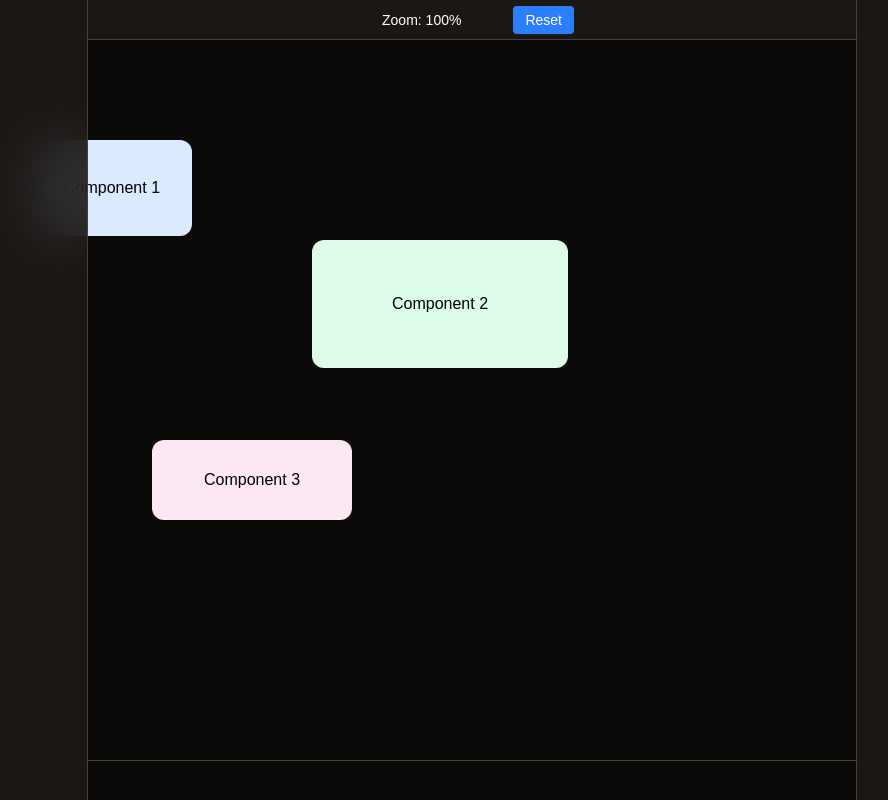
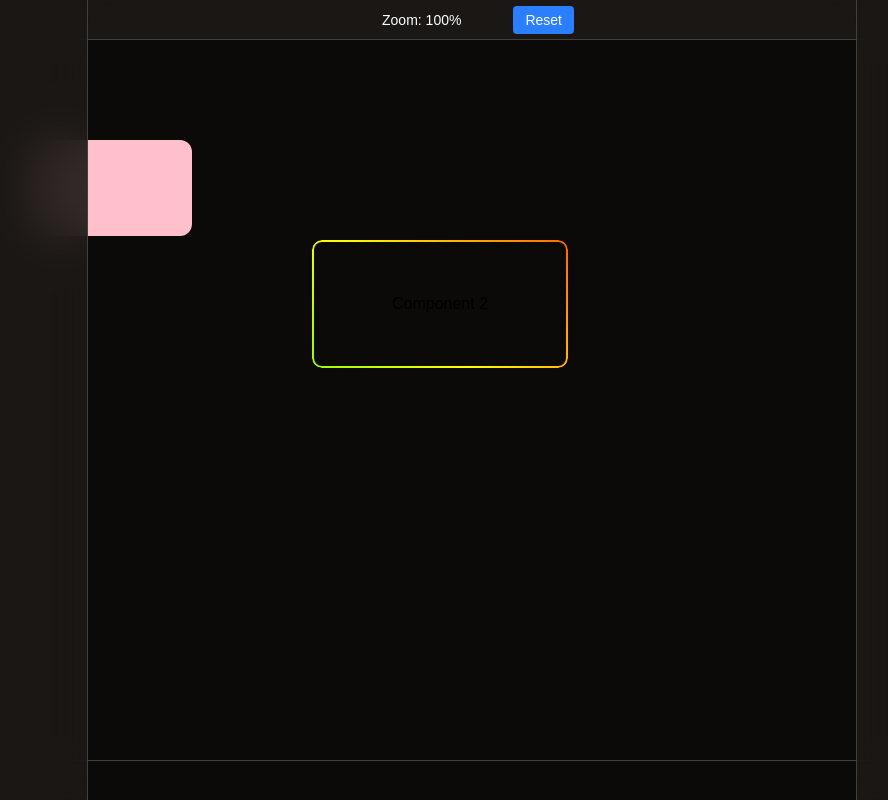
Before and after one commit to flo-olhn/scene-lab-app, a Next.js app in the folder frontend/: page /editor in a window 1280 px wide. Shown: the whole page, without its empty margins (168-1056 px from the left). Built offline with nearby package versions, Linux system fonts and the light colour scheme.

Commit message:
Exploring components customization

```diff
--- a/frontend/src/features/scene-editor/components/Canvas.tsx
+++ b/frontend/src/features/scene-editor/components/Canvas.tsx
@@ -1,7 +1,7 @@
-import { useState, useRef, useEffect } from 'react';
-import { LeftPanel } from './LeftPanel';
-import { RightPanel } from './RightPanel';
-import { SelectIndicator } from './SelectIndicator';
+import React, { useState, useRef, useEffect } from "react";
+import { LeftPanel } from "./LeftPanel";
+import { RightPanel } from "./RightPanel";
+import { SelectIndicator } from "./SelectIndicator";
 
 export const Canvas = () => {
   const [scale, setScale] = useState(1);
@@ -17,13 +17,32 @@ export const Canvas = () => {
 
   // Ajout des Components éditables
   const [elements, setElements] = useState([
-    { id: 1, x: 200, y: 100, width: 160, height: 96, color: 'blue', content: 'Component 1' },
-    { id: 2, x: 480, y: 200, width: 256, height: 128, color: 'green', content: 'Component 2' },
-    { id: 3, x: 320, y: 400, width: 200, height: 80, color: 'pink', content: 'Component 3' },
+    {
+      id: 1,
+      type: "rectangle",
+      x: 200,
+      y: 100,
+      width: 160,
+      height: 96,
+      color: "pink",
+      content: "",
+    },
+    {
+      id: 2,
+      type: "frame",
+      x: 480,
+      y: 200,
+      width: 256,
+      height: 128,
+      color: "",
+      content: "Component 2",
+    },
   ]);
 
   // Gestion de la sélection
-  const [selectedElementId, setSelectedElementId] = useState<number | null>(null);
+  const [selectedElementId, setSelectedElementId] = useState<number | null>(
+    null
+  );
   const [isMovingElement, setIsMovingElement] = useState(false);
   const [elementDragStart, setElementDragStart] = useState({ x: 0, y: 0 });
   //const [mousePosition, setMousePosition] = useState({ x: 0, y: 0, wsX: 0, wsY: 0 });
@@ -56,7 +75,8 @@ export const Canvas = () => {
     const mouseY: number = e.clientY - rect.top;
 
     // Conversion des coordonnées actuelles
-    const { workspaceX, workspaceY }: WorkspaceCoordinates = clientToWorkspaceCoordinates(e.clientX, e.clientY);
+    const { workspaceX, workspaceY }: WorkspaceCoordinates =
+      clientToWorkspaceCoordinates(e.clientX, e.clientY);
 
     // Calcul du nouveau décalage pour garder le point focal sous la souris
     const newPosX: number = mouseX - workspaceX * newScale;
@@ -72,7 +92,10 @@ export const Canvas = () => {
     workspaceY: number;
   }
 
-  const clientToWorkspaceCoordinates = (clientX: number, clientY: number): WorkspaceCoordinates => {
+  const clientToWorkspaceCoordinates = (
+    clientX: number,
+    clientY: number
+  ): WorkspaceCoordinates => {
     if (!canvasRef.current) return { workspaceX: 0, workspaceY: 0 };
 
     const rect = canvasRef.current.getBoundingClientRect();
@@ -89,16 +112,24 @@ export const Canvas = () => {
   // Fonction pour vérifier si un point est dans un Component
   interface Element {
     id: number;
+    type: string;
     x: number;
     y: number;
     width: number;
     height: number;
-    color: string;
-    content: string;
+    color?: string;
+    content?: string;
   }
 
-  const isPointInElement = (clientX: number, clientY: number, element: Element): boolean => {
-    const { workspaceX, workspaceY } = clientToWorkspaceCoordinates(clientX, clientY);
+  const isPointInElement = (
+    clientX: number,
+    clientY: number,
+    element: Element
+  ): boolean => {
+    const { workspaceX, workspaceY } = clientToWorkspaceCoordinates(
+      clientX,
+      clientY
+    );
 
     return (
       workspaceX >= element.x &&
@@ -113,7 +144,12 @@ export const Canvas = () => {
     y: number;
   }
 
-  const constrainToEditor = (x: number, y: number, width: number, height: number): ConstrainToEditorResult => {
+  const constrainToEditor = (
+    x: number,
+    y: number,
+    width: number,
+    height: number
+  ): ConstrainToEditorResult => {
     // Contraindre la position X
     const constrainedX = Math.max(0, Math.min(x, editorWidth - width));
 
@@ -123,13 +159,14 @@ export const Canvas = () => {
     return { x: constrainedX, y: constrainedY };
   };
 
-
   const handleMouseDown = (e: React.MouseEvent<HTMLDivElement>): void => {
     // Mise à jour des coordonnées de la souris pour le débogage
     //updateMousePositionDebug(e);
 
     // Vérifie si on clique sur un Component
-    const clickedElement = elements.find(elem => isPointInElement(e.clientX, e.clientY, elem));
+    const clickedElement = elements.find((elem) =>
+      isPointInElement(e.clientX, e.clientY, elem)
+    );
 
     if (clickedElement) {
       // Sélectionne l'Component cliqué
@@ -144,30 +181,38 @@ export const Canvas = () => {
     }
   };
 
-
-
   const handleMouseMove = (e: React.MouseEvent<HTMLDivElement>): void => {
     if (isMovingElement && selectedElementId !== null) {
       // Déplacement d'un Component
       const currentCoords = clientToWorkspaceCoordinates(e.clientX, e.clientY);
-      const prevCoords = clientToWorkspaceCoordinates(elementDragStart.x, elementDragStart.y);
+      const prevCoords = clientToWorkspaceCoordinates(
+        elementDragStart.x,
+        elementDragStart.y
+      );
 
       const dx = currentCoords.workspaceX - prevCoords.workspaceX;
       const dy = currentCoords.workspaceY - prevCoords.workspaceY;
 
-      setElements(elements.map(elem => {
+      setElements(
+        elements.map((elem) => {
           if (elem.id === selectedElementId) {
             // Calculer la nouvelle position sans contrainte
             const newX = elem.x + dx;
             const newY = elem.y + dy;
 
             // Appliquer la contrainte à l'espace d'édition
-          const constrained = constrainToEditor(newX, newY, elem.width, elem.height);
+            const constrained = constrainToEditor(
+              newX,
+              newY,
+              elem.width,
+              elem.height
+            );
 
             return { ...elem, x: constrained.x, y: constrained.y };
           }
           return elem;
-      }));
+        })
+      );
 
       setElementDragStart({ x: e.clientX, y: e.clientY });
     } else if (isDragging) {
@@ -177,7 +222,7 @@ export const Canvas = () => {
 
       setPosition({
         x: position.x + dx,
-        y: position.y + dy
+        y: position.y + dy,
       });
 
       setDragStart({ x: e.clientX, y: e.clientY });
@@ -191,17 +236,17 @@ export const Canvas = () => {
 
   // Assurer que mouse up est détecté même en dehors du canvas
   useEffect(() => {
-    window.addEventListener('mouseup', handleMouseUp);
+    window.addEventListener("mouseup", handleMouseUp);
     return () => {
-      window.removeEventListener('mouseup', handleMouseUp);
+      window.removeEventListener("mouseup", handleMouseUp);
     };
   }, []);
 
   // Style du curseur
   const getCursorStyle = () => {
-    if (isMovingElement) return 'move';
-    if (isDragging) return 'grabbing';
-    return 'grab';
+    if (isMovingElement) return "move";
+    if (isDragging) return "grabbing";
+    return "grab";
   };
 
   // Fonction pour recentrer le canvas
@@ -220,7 +265,6 @@ export const Canvas = () => {
 
   return (
     <div className="absolute w-full h-screen overflow-hidden bg-stone-950 text-black">
-
       <div
         ref={canvasRef}
         className="w-full h-full"
@@ -230,7 +274,6 @@ export const Canvas = () => {
         onMouseUp={handleMouseUp}
         style={{ cursor: getCursorStyle() }}
       >
-
         {/* Edit */}
         <div
           ref={editorRef}
@@ -238,16 +281,17 @@ export const Canvas = () => {
           style={{
             width: `${editorWidth}px`,
             height: `auto`,
-            background: 'transparent',
+            background: "transparent",
             transform: `translate(${position.x}px, ${position.y}px) scale(${scale})`,
-            transformOrigin: '0 0',
+            transformOrigin: "0 0",
             //boxShadow: '0 4px 6px rgba(0, 0, 0, 0.1)',
-            overflow: 'visible'
+            overflow: "visible",
           }}
         >
-
-          {elements.map(element => (
+          {elements.map((element) =>
+            element.type === "frame" ? (
               <div
+                id={`d_${element.id}`}
                 key={element.id}
                 className={`absolute rounded-xl flex items-center justify-center transition-colors`}
                 style={{
@@ -255,27 +299,102 @@ export const Canvas = () => {
                   top: `${element.y}px`,
                   width: `${element.width}px`,
                   height: `${element.height}px`,
-                backgroundColor: `${element.color === 'blue' ? '#dbeafe' :
-                                  element.color === 'green' ? '#dcfce7' :
-                                  element.color === 'pink' ? '#fce7f3' : '#f3f4f6'}`,
-                outline: selectedElementId === element.id ? '1px solid oklch(62.3% 0.214 259.815)' : 'none',
-                cursor: 'move',
-                zIndex: selectedElementId === element.id ? 10 : 1
+                  backgroundColor: `${element.color ?? "transparent"}`,
+                  outline:
+                    selectedElementId === element.id
+                      ? "1px solid oklch(62.3% 0.214 259.815)"
+                      : "none",
+                  cursor: "move",
+                  zIndex: selectedElementId === element.id ? 10 : 1,
                 }}
               >
+                <style jsx>{`
+                  #d_${element.id}::before {
+                    content: "";
+                    position: absolute;
+                    top: 0;
+                    left: 0;
+                    right: 0;
+                    bottom: 0;
+                    border-radius: 10px;
+                    border: 2px solid transparent;
+                    background: linear-gradient(
+                        45deg,
+                        #ff00ff,
+                        #00ffff,
+                        #00ff00,
+                        #ffff00,
+                        #ff0000,
+                        #ff00ff
+                      )
+                      border-box;
+                    background-size: 500% 500%;
+                    animation: gradientAnimation 5s ease infinite;
+                    mask: linear-gradient(#fff 0 0) content-box,
+                      linear-gradient(#fff 0 0);
+                    //-webkit-mask-composite: xor;
+                    mask-composite: exclude;
+                  }
+
+                  @keyframes gradientAnimation {
+                    0% {
+                      background-position: 0 50%;
+                    }
+                    50% {
+                      background-position: 100% 50%;
+                    }
+                    100% {
+                      background-position: 0 50%;
+                    }
+                  }
+                `}</style>
                 {element.content}
-
-              <div className="absolute -bottom-0 -right-0 text-xs bg-white bg-opacity-70 px-1"
-                style={{ display: selectedElementId === element.id ? 'block' : 'none' }}
+                <div
+                  className="absolute -bottom-0 -right-0 text-xs bg-white bg-opacity-70 px-1"
+                  style={{
+                    display:
+                      selectedElementId === element.id ? "block" : "none",
+                  }}
                 >
                   {element.x.toFixed(0)},{element.y.toFixed(0)}
                 </div>
 
-              {selectedElementId === element.id && (
-                <SelectIndicator />
+                {selectedElementId === element.id && <SelectIndicator />}
+              </div>
+            ) : element.type === "rectangle" ? (
+              <div
+                id={`d_${element.id}`}
+                key={element.id}
+                className={`absolute rounded-xl flex items-center justify-center transition-colors`}
+                style={{
+                  left: `${element.x}px`,
+                  top: `${element.y}px`,
+                  width: `${element.width}px`,
+                  height: `${element.height}px`,
+                  backgroundColor: `${element.color ?? "transparent"}`,
+                  outline:
+                    selectedElementId === element.id
+                      ? "1px solid oklch(62.3% 0.214 259.815)"
+                      : "none",
+                  cursor: "move",
+                  zIndex: selectedElementId === element.id ? 10 : 1,
+                }}
+              >
+                {element.content}
+                <div
+                  className="absolute -bottom-0 -right-0 text-xs bg-white bg-opacity-70 px-1"
+                  style={{
+                    display:
+                      selectedElementId === element.id ? "block" : "none",
+                  }}
+                >
+                  {element.x.toFixed(0)},{element.y.toFixed(0)}
+                </div>
+
+                {selectedElementId === element.id && <SelectIndicator />}
+              </div>
+            ) : null
           )}
-            </div>
-          ))}
         </div>
       </div>
 
@@ -296,7 +415,6 @@ export const Canvas = () => {
       <LeftPanel />
 
       <RightPanel />
-
     </div>
   );
-}
+};
```
Lines whose indentation alone changed are shown as unchanged.
